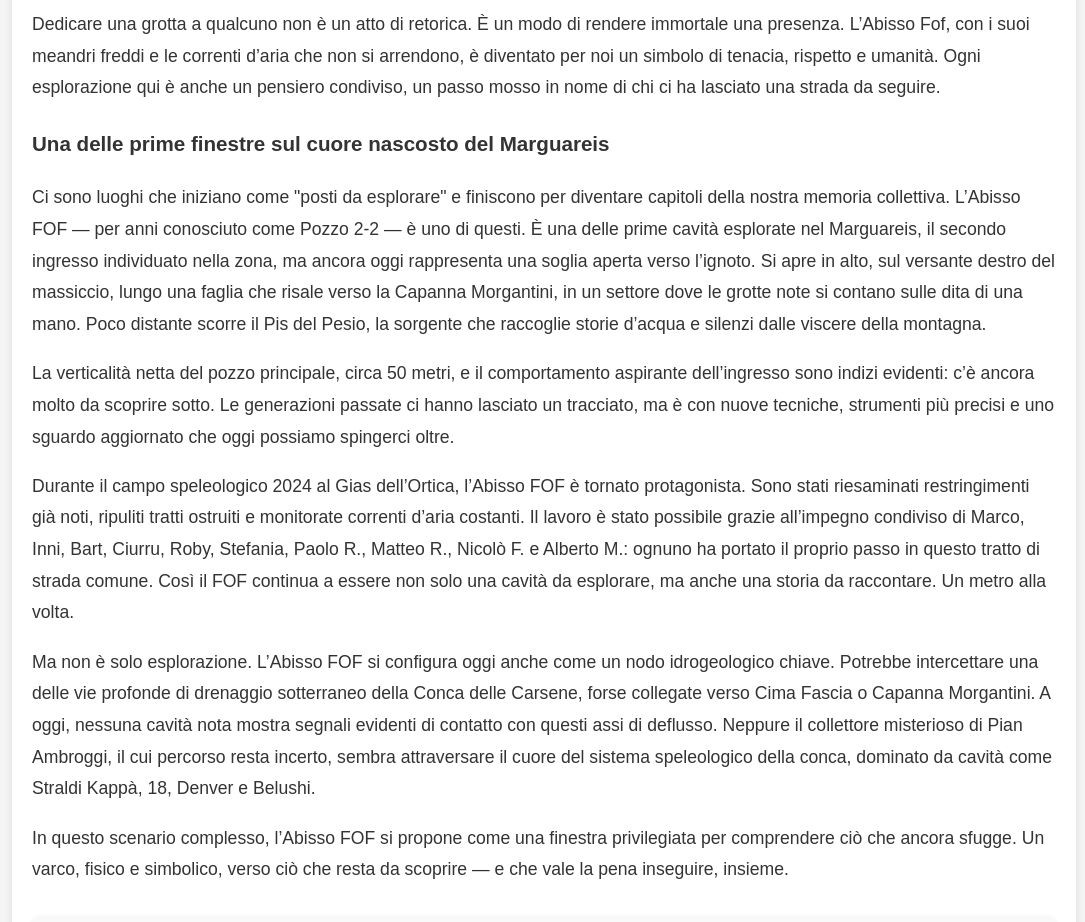
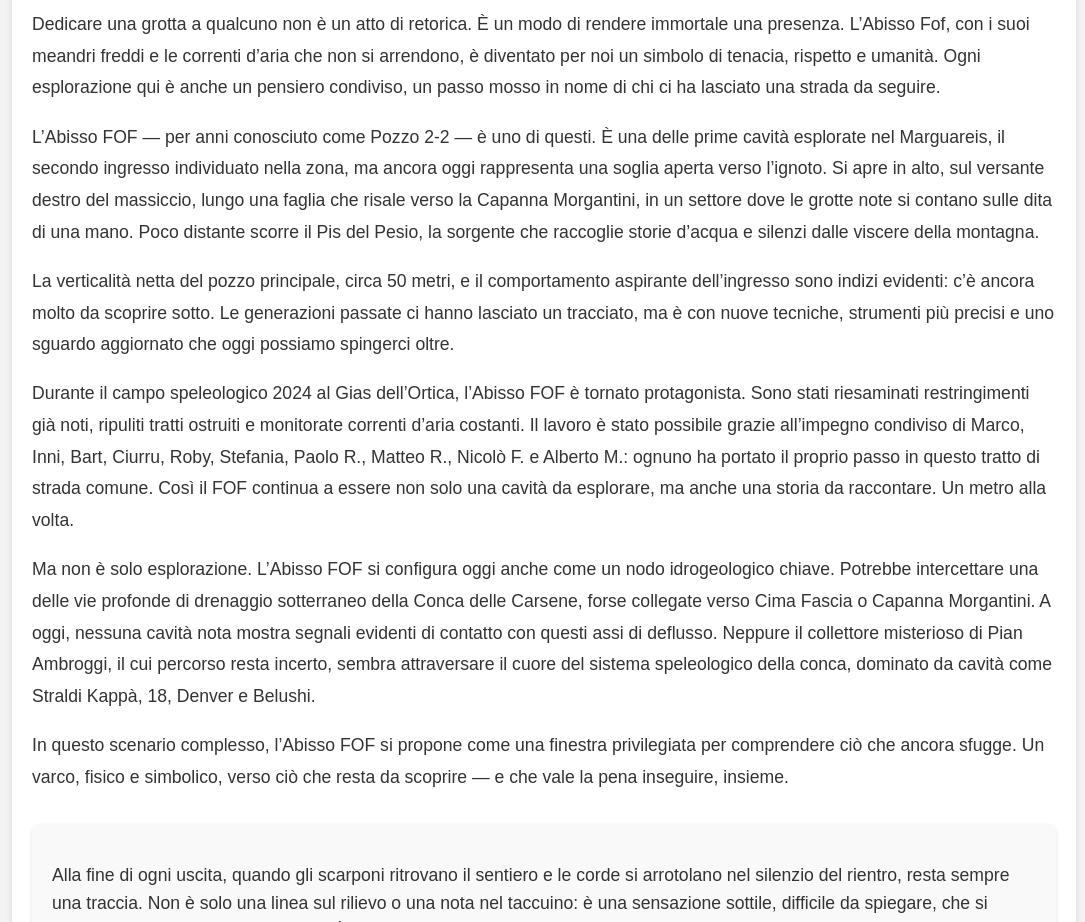
Before and after one commit to albimana/ArticoloMondoIpogeo, a plain HTML site: page index.html in a window 1280 px wide. Shown: the part 1740-2662 px from the top of the page, without its empty margins (96-1181 px from the left). Drawn offline with Linux system fonts and the light colour scheme.

Commit message:
Update index.html

```diff
--- a/index.html
+++ b/index.html
@@ -38,8 +38,7 @@
 
     <p>Dedicare una grotta a qualcuno non è un atto di retorica. È un modo di rendere immortale una presenza. L’Abisso Fof, con i suoi meandri freddi e le correnti d’aria che non si arrendono, è diventato per noi un simbolo di tenacia, rispetto e umanità. Ogni esplorazione qui è anche un pensiero condiviso, un passo mosso in nome di chi ci ha lasciato una strada da seguire.</p>
 
-    <h3>Una delle prime finestre sul cuore nascosto del Marguareis</h3>
-    <p>Ci sono luoghi che iniziano come "posti da esplorare" e finiscono per diventare capitoli della nostra memoria collettiva. L’Abisso FOF — per anni conosciuto come Pozzo 2-2 — è uno di questi. È una delle prime cavità esplorate nel Marguareis, il secondo ingresso individuato nella zona, ma ancora oggi rappresenta una soglia aperta verso l’ignoto. Si apre in alto, sul versante destro del massiccio, lungo una faglia che risale verso la Capanna Morgantini, in un settore dove le grotte note si contano sulle dita di una mano. Poco distante scorre il Pis del Pesio, la sorgente che raccoglie storie d’acqua e silenzi dalle viscere della montagna.</p>
+    <p>L’Abisso FOF — per anni conosciuto come Pozzo 2-2 — è uno di questi. È una delle prime cavità esplorate nel Marguareis, il secondo ingresso individuato nella zona, ma ancora oggi rappresenta una soglia aperta verso l’ignoto. Si apre in alto, sul versante destro del massiccio, lungo una faglia che risale verso la Capanna Morgantini, in un settore dove le grotte note si contano sulle dita di una mano. Poco distante scorre il Pis del Pesio, la sorgente che raccoglie storie d’acqua e silenzi dalle viscere della montagna.</p>
 
     <p>La verticalità netta del pozzo principale, circa 50 metri, e il comportamento aspirante dell’ingresso sono indizi evidenti: c’è ancora molto da scoprire sotto. Le generazioni passate ci hanno lasciato un tracciato, ma è con nuove tecniche, strumenti più precisi e uno sguardo aggiornato che oggi possiamo spingerci oltre.</p>
 
```
